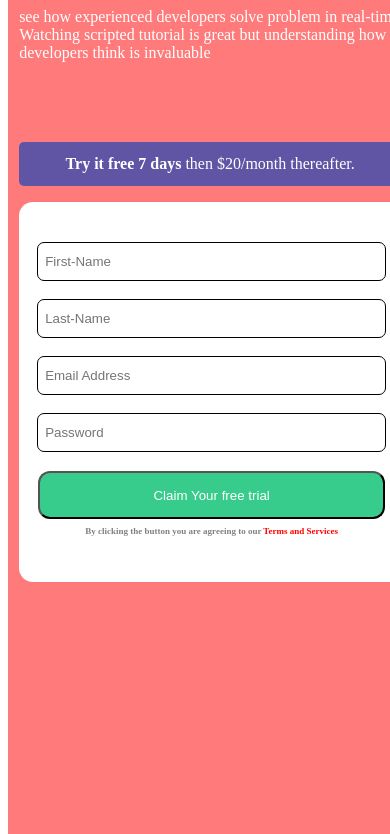
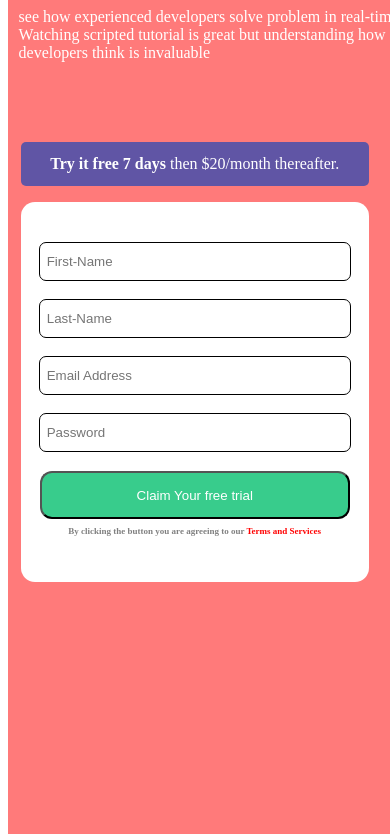
Before and after one commit to mayorD19/ZuripageDesign, a plain HTML site: page index.html in a window 390 px wide. Shown: the part 208-1042 px from the top of the page. Drawn offline with Linux system fonts and the light colour scheme; a web font is replaced by a local one.

Commit message:
more changes

```diff
--- a/style.css
+++ b/style.css
@@ -86,7 +86,7 @@ a{
         flex-direction: column;
     }
     .main-tag{
-        width: 99%;
+        width: 96%;
         height: 100vh;
         margin-left: 0;
         padding: 27% 4%;
@@ -94,7 +94,7 @@ a{
     }
     .form-div{
         margin-top: 48px;
-        width: 91%;
+        width: 90%;
     }
     .text-div{
         width: 91%;
@@ -103,4 +103,10 @@ a{
     body{
         overflow: hidden;
     }
+    .inputs{
+        width: 330px;
+    }
+    .label-tag{
+        width: 344px;
+    }
 }
```
